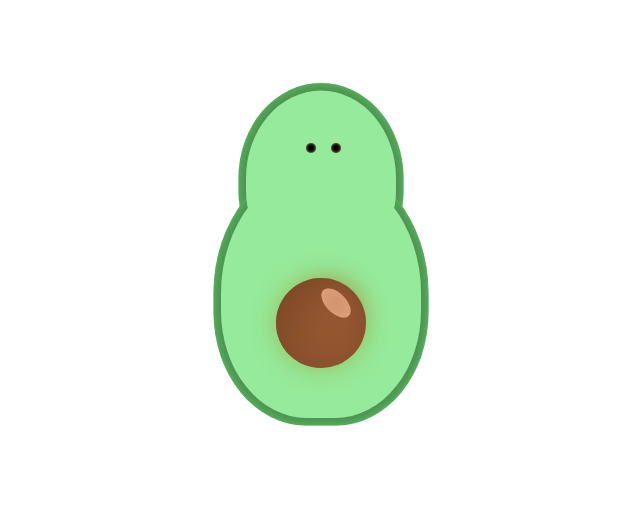
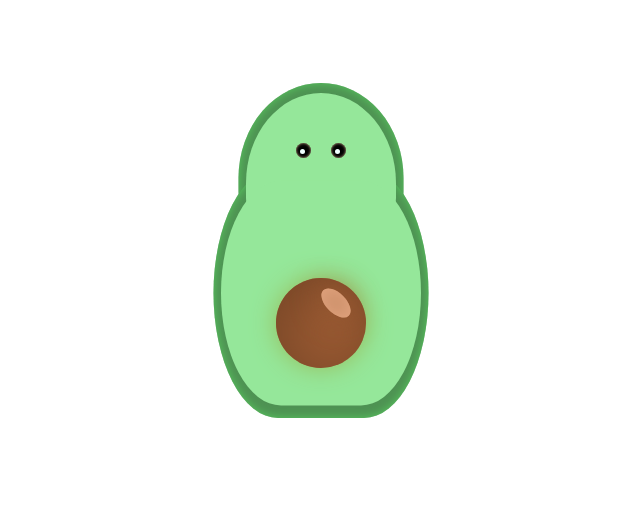
Before and after one commit to MoiraLS/Avocado, a website built with Parcel: page src/index.html in a window 1280 px wide. Shown: the part 147-653 px from the top of the page, without its empty margins (319-959 px from the left). Built offline with nearby package versions, Linux system fonts and the light colour scheme.

Commit message:
Modification du background du corps + ajouts dans les yeux

```diff
--- a/src/index.html
+++ b/src/index.html
@@ -17,8 +17,12 @@
     <div class="top"></div>
     <div class="bottom"></div>
 
-    <div class="eye--right"></div>
-    <div class="eye--left"></div>
+    <div class="eye--right">
+      <div class="center--right"></div>
+    </div>
+    <div class="eye--left">
+      <div class="center--left"></div>
+    </div>
 
     <div class="core__shadow"></div>
     <div class="core"></div>
--- a/src/scss/blocs/avocat.scss
+++ b/src/scss/blocs/avocat.scss
@@ -8,23 +8,23 @@
 
   .top {
     width: 30%;
-    height: 35%;
-    border-radius: 70% 70% 60% 60%;
+    height: 30%;
+    border-radius: 50% 50% / 60% 60% 30% 30%;
     position: relative;
-    top: 35%;
+    top: 33%;
     left: 50%;
     transform: translateY(-50%) translateX(-50%);
-    background-color: rgb(150, 234, 155);
+    background-color: #95e79a;
   }
 
   .bottom {
     width: 40%;
-    height: 50%;
-    border-radius: 70% 70% 60% 60%;
+    height: 45%;
+    border-radius: 30% 30% / 50% 50% 50% 50%;
     position: relative;
-    top: 23%;
+    top: 28%;
     left: 50%;
     transform: translateY(-50%) translateX(-50%);
-    background-color: rgb(150, 234, 155);
+    background-color: #95e79a;
   }
 }
--- a/src/scss/blocs/border.scss
+++ b/src/scss/blocs/border.scss
@@ -12,8 +12,8 @@
 
 .border--bottom {
   width: 43%;
-  height: 53%;
-  border-radius: 70% 70% 60% 60%;
+  height: 50%;
+  border-radius: 30% 30% / 50% 50% 50% 50%;
   position: absolute;
   top: 58%;
   left: 50%;
--- a/src/scss/blocs/eye.scss
+++ b/src/scss/blocs/eye.scss
@@ -1,21 +1,37 @@
 .eye--left {
   position: absolute;
   top: 28%;
-  left: 47%;
-  width: 10px;
-  height: 10px;
+  left: 45%;
+  width: 15px;
+  height: 15px;
   border-radius: 50%;
   background-color: black;
   box-shadow: inset 0px 0px 3px rgb(201, 171, 137);
+
+  .center--left {
+    width: 5px;
+    height: 5px;
+    background-color: azure;
+    border-radius: 50%;
+    margin: 40% 0 0 25%;
+  }
 }
 
 .eye--right {
   position: absolute;
   top: 28%;
   left: 52%;
-  width: 10px;
-  height: 10px;
+  width: 15px;
+  height: 15px;
   border-radius: 50%;
   background-color: black;
   box-shadow: inset 0px 0px 3px rgb(201, 171, 137);
+
+  .center--right {
+    width: 5px;
+    height: 5px;
+    background-color: azure;
+    border-radius: 50%;
+    margin: 40% 0 0 25%;
+  }
 }
```
